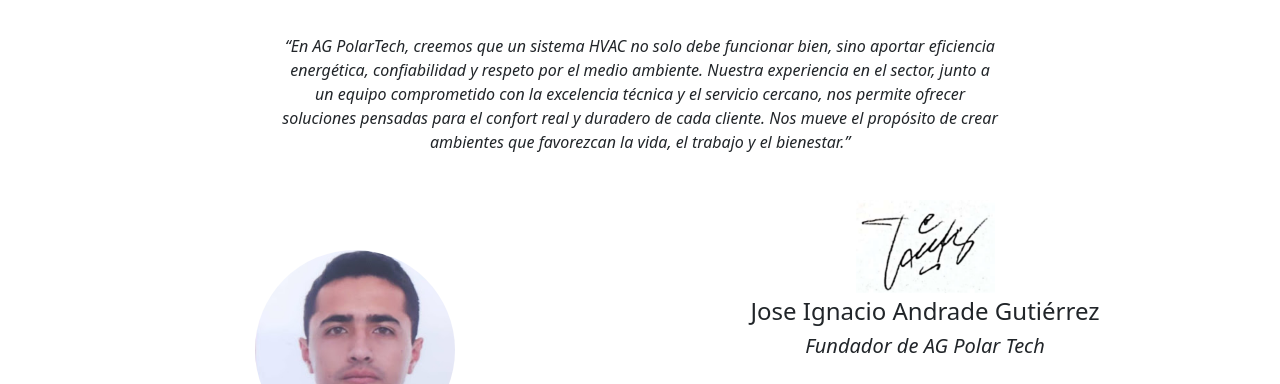
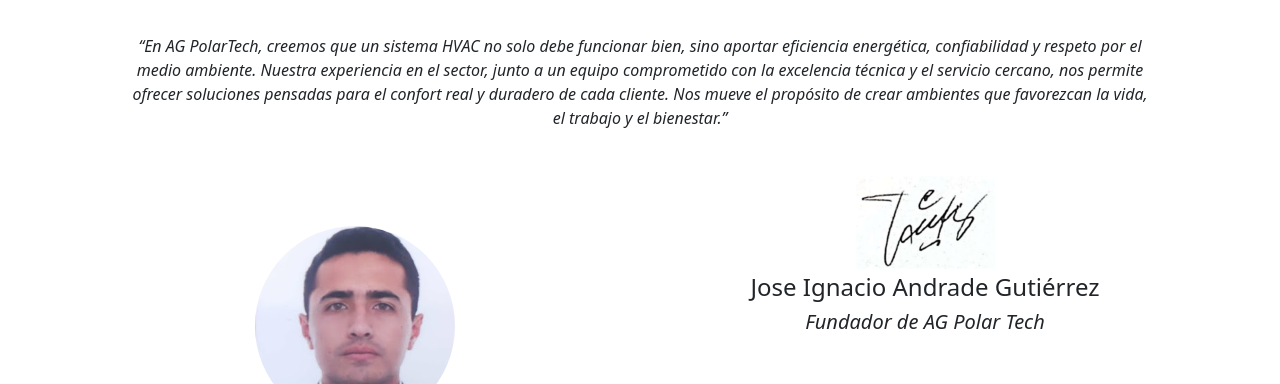
Before and after one commit to ignacioandrademec/bit-1, a plain HTML site: page index.html in a window 1280 px wide. Shown: the part 875-1259 px from the top of the page. Drawn offline with nearby package versions, Linux system fonts and the light colour scheme.

Commit message:
revisión celular

```diff
--- a/css/style.css
+++ b/css/style.css
@@ -161,7 +161,7 @@ nav {
 }
 
 .parrafoFundador {
-    padding: 30px 200px 30px 200px;
+    padding: 30px 50px 30px 50px;
     text-align: center;
     font-style: italic;
 }
```
